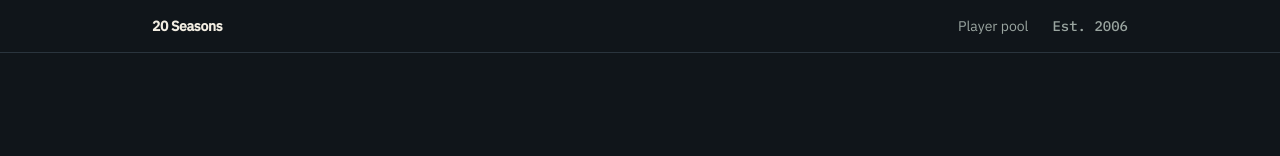
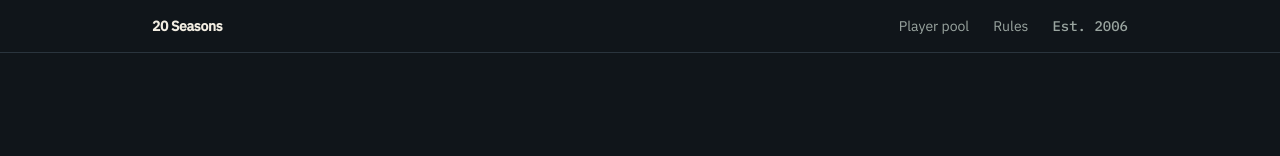
Before and after one commit to Cpaquet2628/all-time-draft, a Next.js app: page / in a window 1280 px wide. Shown: the top 156 px of the page. Built offline with nearby package versions, Linux system fonts and the light colour scheme; a web font is replaced by a local one.

Commit message:
Add link to Rules in site header

```diff
--- a/components/site-header.tsx
+++ b/components/site-header.tsx
@@ -14,6 +14,9 @@ export function SiteHeader() {
           <Link href="/players" className="text-muted hover:text-parchment">
             Player pool
           </Link>
+          <Link href="/rules" className="text-muted hover:text-parchment">
+            Rules
+          </Link>
           <span className="font-mono text-muted">Est. 2006</span>
         </nav>
       </div>
```
